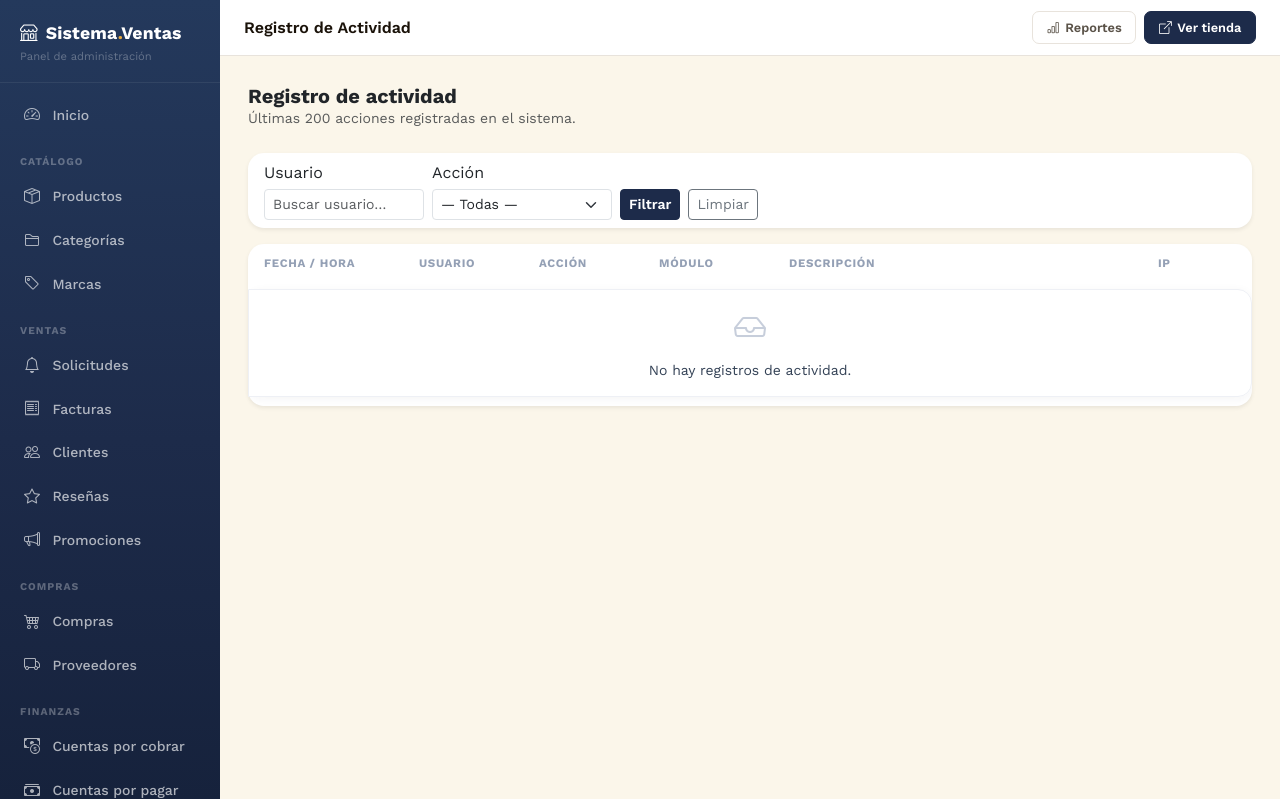
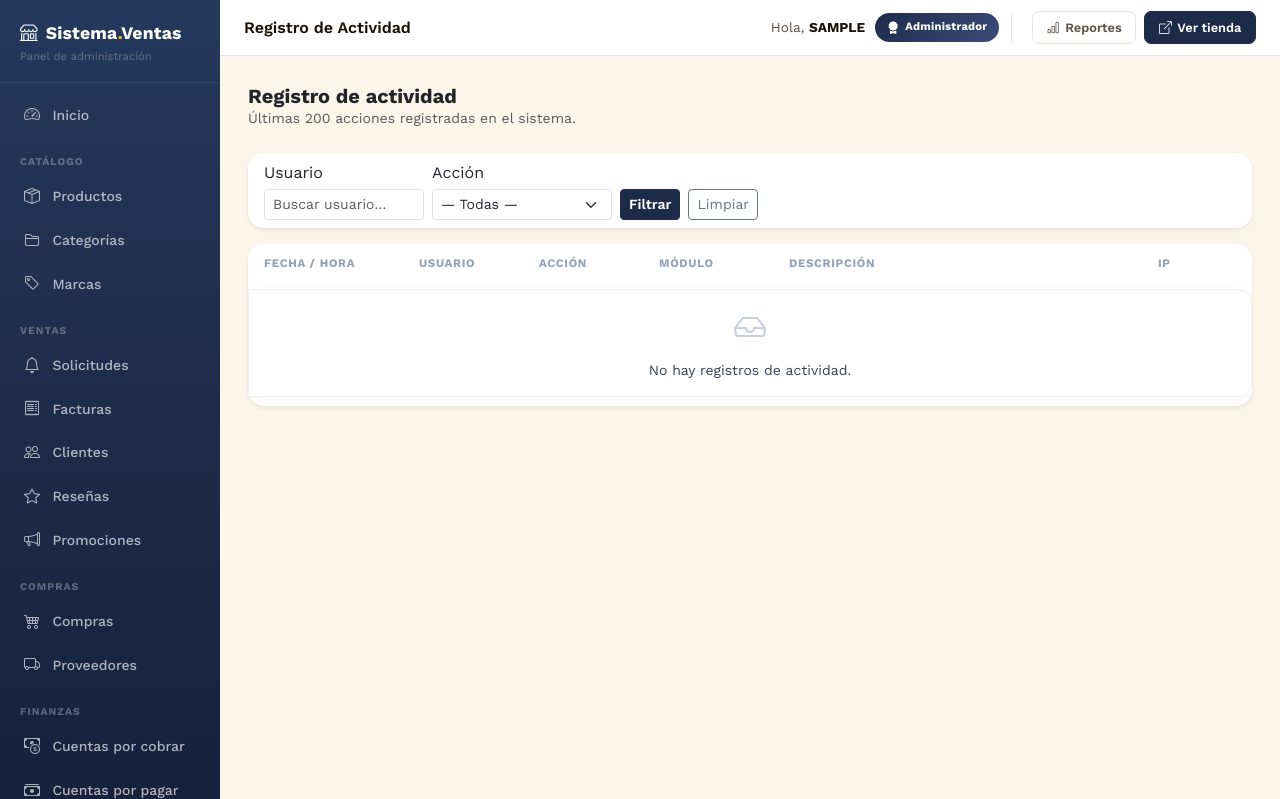
Before and after one commit to ElianWBG/Negocio-de-ecommer, a Django app: page /panel/actividad/ in a window 1280 px wide. Shown: the top 799 px of the page. Run offline with Django 5.2, Linux system fonts and the light colour scheme; the visitor is signed in with stand-in values (Sample User, id 1); data comes from the database, SQL or seed files in the repository; data that the repository does not hold is empty; parts of the project's set-up code (start-up, migrations or seed data) failed here and were passed over.

Commit message:
feat(panel): saludo con nombre de usuario y rol en el topbar
Al entrar al panel ahora se ve "Hola, <USUARIO>" junto a una insignia
con el nombre del rol (Administrador, Vendedor, Analista de Compras,
Contador, Atencion al Cliente o "Sin rol"), cada uno con su propio
color. Se calcula en el context processor ya existente
(user_panel_roles) y se muestra en billing/base.html, de donde heredan
todos los modulos del panel.

```diff
--- a/billing/context_processors.py
+++ b/billing/context_processors.py
@@ -8,11 +8,21 @@ def user_panel_roles(request):
     # por tener, por ejemplo, permiso de editar usuarios.
     is_admin = u.is_superuser or u.groups.filter(name='Administrador').exists()
 
+    # Nombre del rol a mostrar en el saludo del topbar. Un superusuario
+    # puede no estar en el grupo 'Administrador' y aun asi contar como tal;
+    # si el usuario no tiene ningun grupo asignado, se muestra un texto
+    # neutro en vez de dejarlo en blanco.
+    if is_admin:
+        role_name = 'Administrador'
+    else:
+        role_name = u.groups.values_list('name', flat=True).first() or 'Sin rol'
+
     def any_perm(*perms):
         return is_admin or any(u.has_perm(p) for p in perms)
 
     return {
         'panel_is_admin': is_admin,
+        'panel_role_name': role_name,
         # Ancladas a un permiso de ESCRITURA propio de cada rol dueño de la
         # sección (no de solo-lectura): así un rol como "Contador", que
         # necesita ver facturas/productos como contexto mas no venderlos,
--- a/billing/templates/billing/base.html
+++ b/billing/templates/billing/base.html
@@ -124,6 +124,28 @@
       color: #1A1209; font-size: 1.25rem;
     }
 
+    /* ── SALUDO + ROL (topbar) ── */
+    .topbar-greeting {
+      display: flex; align-items: center; gap: .6rem;
+      margin-right: .75rem; padding-right: .75rem;
+      border-right: 1px solid #E8E3DC;
+    }
+    .topbar-greeting-text { font-size: .85rem; color: #5a5248; white-space: nowrap; }
+    .topbar-greeting-text strong { color: #1A1209; font-weight: 700; }
+    .role-badge {
+      display: inline-flex; align-items: center; gap: .35rem;
+      padding: .3rem .75rem; border-radius: 20px;
+      font-size: .7rem; font-weight: 700; letter-spacing: .02em;
+      color: #fff; white-space: nowrap;
+    }
+    .role-badge i { font-size: .8rem; }
+    .role-badge-administrador { background: linear-gradient(135deg, var(--navy), #3a4d7a); }
+    .role-badge-vendedor { background: linear-gradient(135deg, var(--pine), #2e6b55); }
+    .role-badge-analista-de-compras { background: linear-gradient(135deg, var(--mustard), #c98f2a); color: #1A1209; }
+    .role-badge-contador { background: linear-gradient(135deg, var(--coral), var(--coral-dark)); }
+    .role-badge-atencion-al-cliente { background: linear-gradient(135deg, #5a6b8c, #3d4a63); }
+    .role-badge-sin-rol { background: #9a9488; }
+
     /* ── MAIN ── */
     .main-wrap {
       margin-left: var(--sidebar-w);
@@ -148,6 +170,10 @@
       .topbar { left: 0; }
       .main-wrap { margin-left: 0; padding: 1rem; }
       .hamburger { display: flex; }
+
+      /* Poco espacio: se queda solo la insignia de rol, sin el texto "Hola, ..." */
+      .topbar-greeting-text { display: none; }
+      .topbar-greeting { border-right: none; margin-right: .25rem; padding-right: 0; }
 
       /* Page header: stack title + buttons vertically */
       .page-header { flex-direction: column; align-items: flex-start !important; gap: .5rem; }
@@ -175,6 +201,8 @@
       .topbar-title { font-size: .9rem; }
       /* On very small screens, hide the topbar "Ver tienda" button (it's in sidebar) */
       .topbar-btn.primary { display: none; }
+      /* Y ya no hay espacio ni para la insignia de rol */
+      .topbar-greeting { display: none; }
     }
 
     /* ============================================================
@@ -469,6 +497,14 @@
     <span class="topbar-title">{% block topbar_title %}Panel{% endblock %}</span>
   </div>
   <div class="topbar-actions">
+    {% if user.is_authenticated %}
+    <div class="topbar-greeting">
+      <span class="topbar-greeting-text">Hola, <strong>{{ user.username|upper }}</strong></span>
+      <span class="role-badge role-badge-{{ panel_role_name|slugify }}">
+        <i class="bi bi-award-fill"></i> {{ panel_role_name }}
+      </span>
+    </div>
+    {% endif %}
     {% if panel_can_reportes %}
     <a href="{% url 'billing:report_sales' %}" class="topbar-btn">
       <i class="bi bi-bar-chart"></i> Reportes
```
